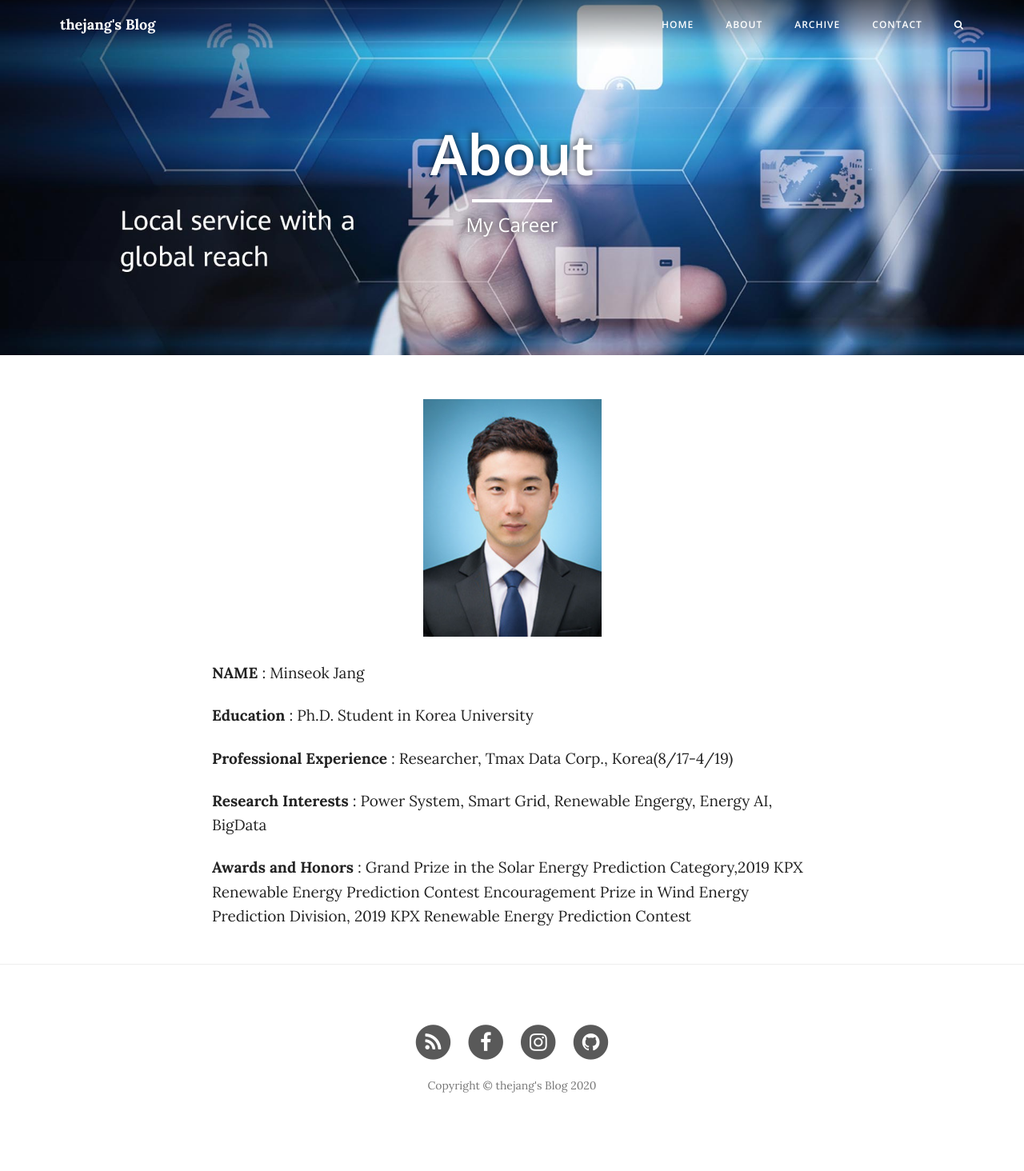
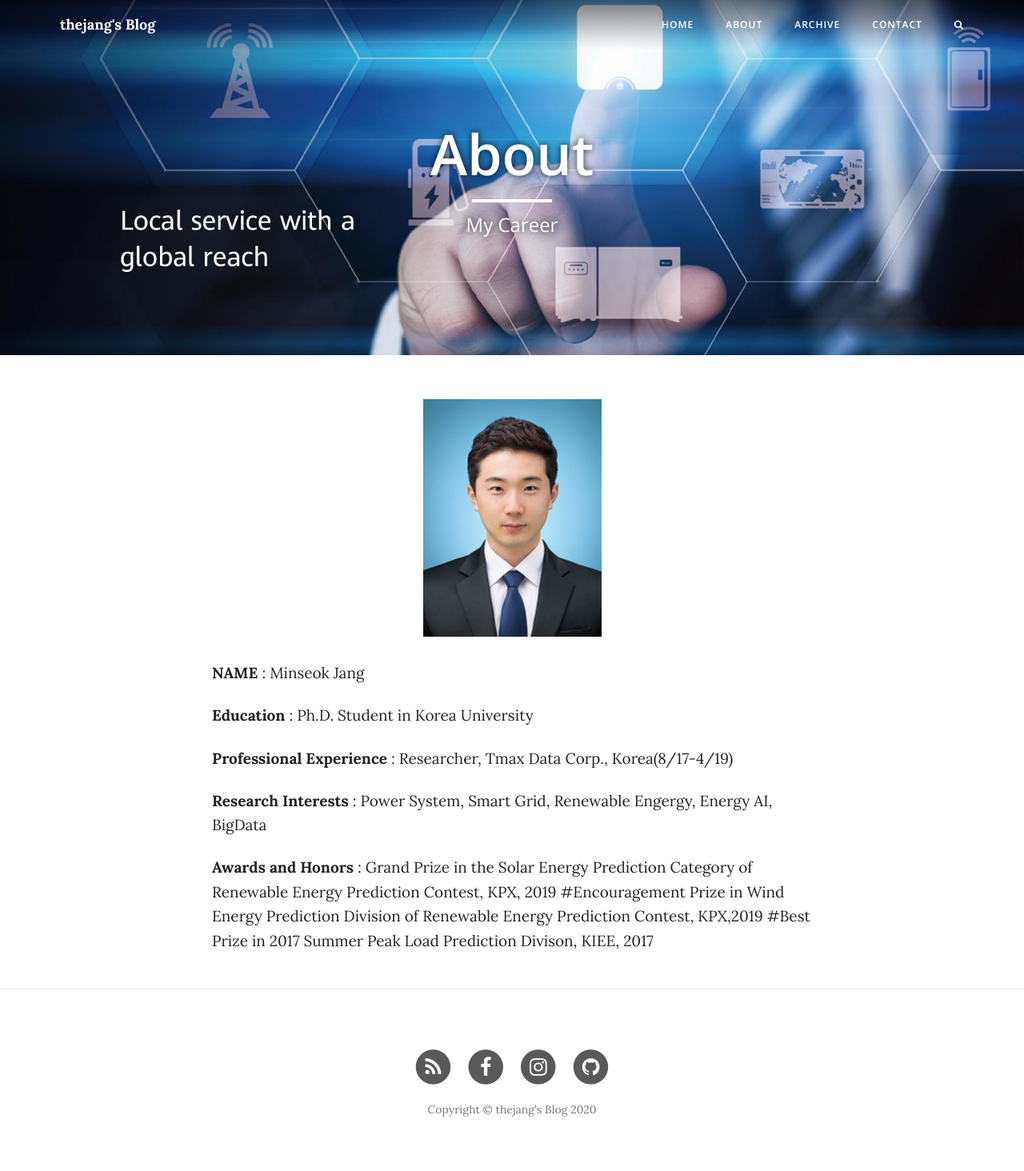
Before and after one commit to thejang90/thejang90.github.io, a Jekyll site: the page built from about.markdown, in a window 1280 px wide. Shown: the whole page at 80% size. Built offline with Jekyll 4.4.1, drawn with Linux system fonts in a browser that asks for light colours; nearby versions of some CDN libraries; before the commit the page ends 1433 px from its top, so only the background shows below that.

Commit message:
Update about.markdown

```diff
--- a/about.markdown
+++ b/about.markdown
@@ -14,5 +14,6 @@ permalink: /about/
 
 **Research Interests** : Power System, Smart Grid, Renewable Engergy, Energy AI, BigData
 
-**Awards and Honors** : Grand Prize in the Solar Energy Prediction Category,2019 KPX Renewable Energy Prediction Contest
-                        Encouragement Prize in Wind Energy Prediction Division, 2019 KPX Renewable Energy Prediction Contest
+**Awards and Honors** : Grand Prize in the Solar Energy Prediction Category of Renewable Energy Prediction Contest, KPX, 2019
+#Encouragement Prize in Wind Energy Prediction Division of Renewable Energy Prediction Contest, KPX,2019
+#Best Prize in 2017 Summer Peak Load Prediction Divison, KIEE, 2017
```
